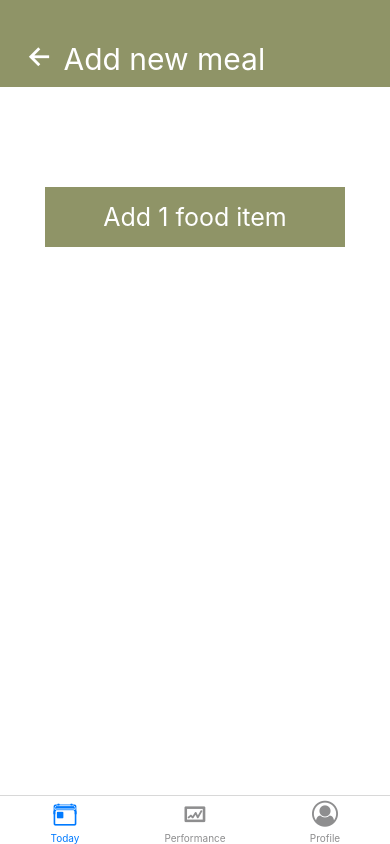
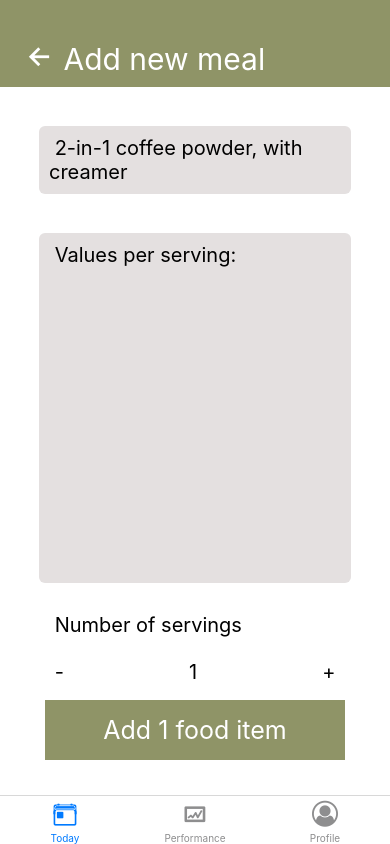
Before and after one commit to Jiajunn/CZ3002-Project, a React Native app in the folder FoodBuddy/: screen /AddMeal3 in a window 390 px wide. Built offline with nearby package versions, Linux system fonts and the light colour scheme.

Commit message:
looks of addMeals are complete

```diff
--- a/FoodBuddy/app/screens/addMealScreen2.js
+++ b/FoodBuddy/app/screens/addMealScreen2.js
@@ -1,11 +1,12 @@
 import React, { useState } from "react";
 import { View, Text, StyleSheet, Pressable } from "react-native";
-import { useNavigation } from "@react-navigation/native";
+import { useNavigation, useRoute } from "@react-navigation/native";
 import Ionicons from "react-native-vector-icons/Ionicons";
 import DropDownPicker from "react-native-dropdown-picker";
 
 function AddMealScreen(props) {
   const navigation = useNavigation();
+  const route = useRoute();
   const [open, setOpen] = useState(false);
   const [value, setValue] = useState(null);
   const [items, setItems] = useState([
@@ -37,16 +38,16 @@ function AddMealScreen(props) {
         setItems={setItems}
         containerStyle={styles.dropDownContainer}
         onSelectItem={(item) => {
-          navigation.navigate("AddMeal3");
+          navigation.navigate("AddMeal3", { name: item, id: 1 });
         }}
       />
 
       <View style={styles.itemContainer}>
         <Text style={{ fontSize: 25 }}>Selected Items:</Text>
-        {selectedItems.map((items) => {
+        {selectedItems.map((items, i) => {
           return (
-            <View style={styles.row}>
-              <Text style={{ fontSize: 15 }}>{items.name}</Text>
+            <View style={styles.row} key={i}>
+              <Text style={{ fontSize: 15 }}>{items.name} </Text>
               <Text style={{ fontSize: 15 }}>{items.quantity}</Text>
             </View>
           );
@@ -101,6 +102,8 @@ const styles = StyleSheet.create({
     backgroundColor: "#8F9467",
     justifyContent: "center",
     alignItems: "center",
+    marginTop: 700,
+    position: "absolute",
   },
   row: {
     flexDirection: "row",
--- a/FoodBuddy/app/screens/addMealScreen3.js
+++ b/FoodBuddy/app/screens/addMealScreen3.js
@@ -1,10 +1,13 @@
-import React from "react";
-import { View, Button, Text, StyleSheet, Pressable } from "react-native";
-import { useNavigation } from "@react-navigation/native";
+import React, { useState } from "react";
+import { View, Text, StyleSheet, Pressable } from "react-native";
+import { useNavigation, useRoute } from "@react-navigation/native";
 import Ionicons from "react-native-vector-icons/Ionicons";
 
 function AddMealScreen(props) {
   const navigation = useNavigation();
+  const route = useRoute();
+  const [quantity, setQuantity] = useState(1);
+
   return (
     <View style={styles.container}>
       <View style={styles.banner}>
@@ -16,9 +19,47 @@ function AddMealScreen(props) {
         </View>
       </View>
 
+      <View style={styles.textContainer}>
+        <Text style={styles.text}> 2-in-1 coffee powder, with creamer</Text>
+      </View>
+
+      <View style={[styles.textContainer, { height: 350 }]}>
+        <Text style={styles.text}> Values per serving:</Text>
+      </View>
+
+      <View style={styles.counter}>
+        <Text style={styles.text}> Number of servings</Text>
+        <View style={styles.row}>
+          <Pressable
+            onPress={() => {
+              if (quantity <= 1) {
+                setQuantity(1);
+              } else {
+                setQuantity(quantity - 1);
+              }
+            }}
+          >
+            <Text style={styles.text}> - </Text>
+          </Pressable>
+          <Text style={styles.text}> {quantity} </Text>
+          <Pressable
+            onPress={() => {
+              setQuantity(quantity + 1);
+            }}
+          >
+            <Text style={styles.text}> + </Text>
+          </Pressable>
+        </View>
+      </View>
+
       <Pressable
         style={styles.nextButton}
-        onPress={() => navigation.navigate("AddMeal2")}
+        onPress={() =>
+          navigation.navigate({
+            name: "AddMeal2",
+            param: { quantity: quantity },
+          })
+        }
       >
         <Text style={{ fontSize: 25, color: "white" }}>Add 1 food item</Text>
       </Pressable>
@@ -49,13 +90,34 @@ const styles = StyleSheet.create({
     alignItems: "center",
     flexDirection: "column",
   },
+  counter: {
+    marginTop: "5%",
+    width: "80%",
+  },
+  text: {
+    fontSize: 20,
+    paddingVertical: 10,
+    paddingHorizontal: 10,
+  },
+  textContainer: {
+    marginTop: "10%",
+    width: "80%",
+    backgroundColor: "#E4E0E0",
+    borderRadius: 6,
+  },
   nextButton: {
-    marginTop: 100,
     width: 300,
     height: 60,
     backgroundColor: "#8F9467",
     justifyContent: "center",
     alignItems: "center",
+    marginTop: 700,
+    position: "absolute",
+  },
+  row: {
+    flexDirection: "row",
+    justifyContent: "space-between",
+    marginVertical: 3,
   },
 });
 
```
